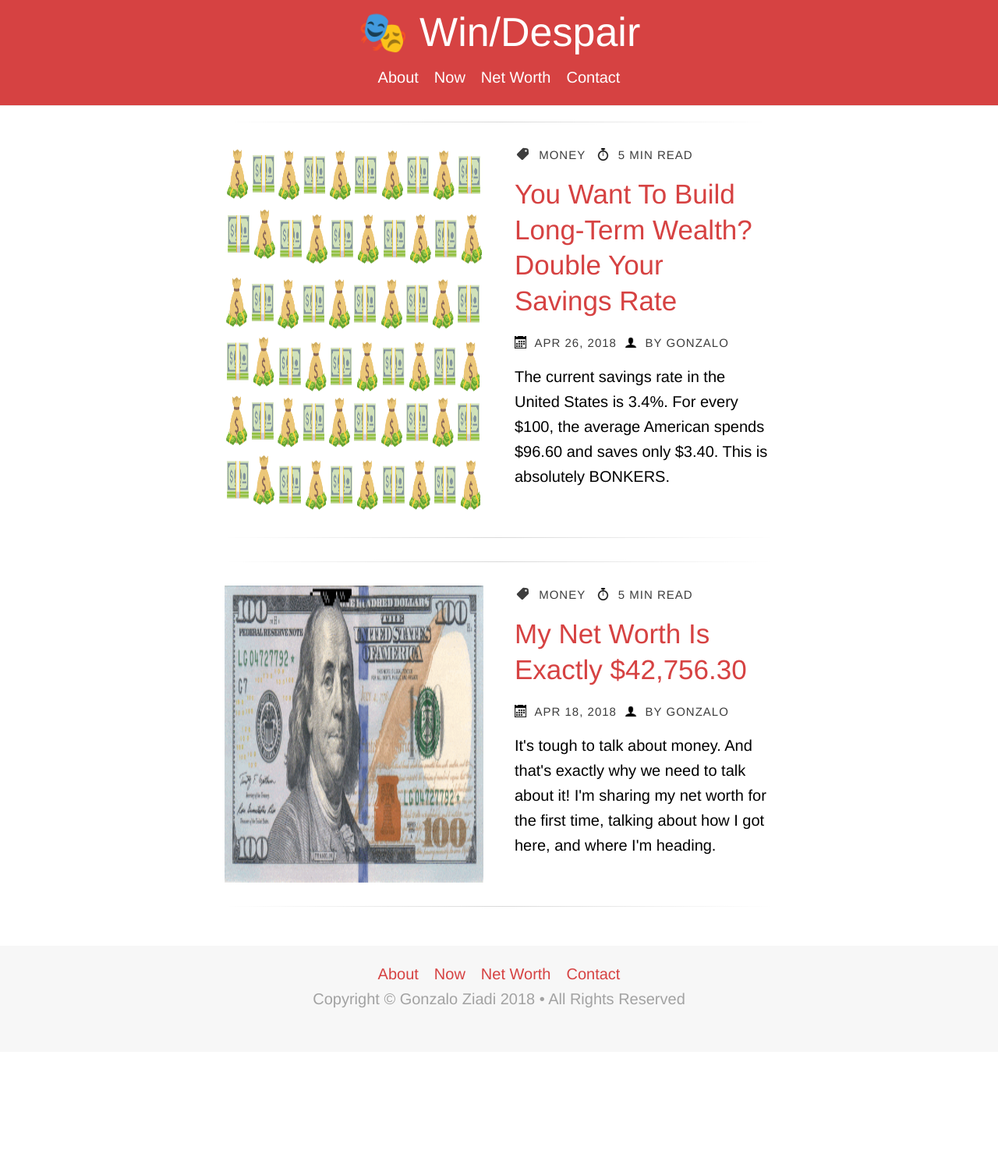
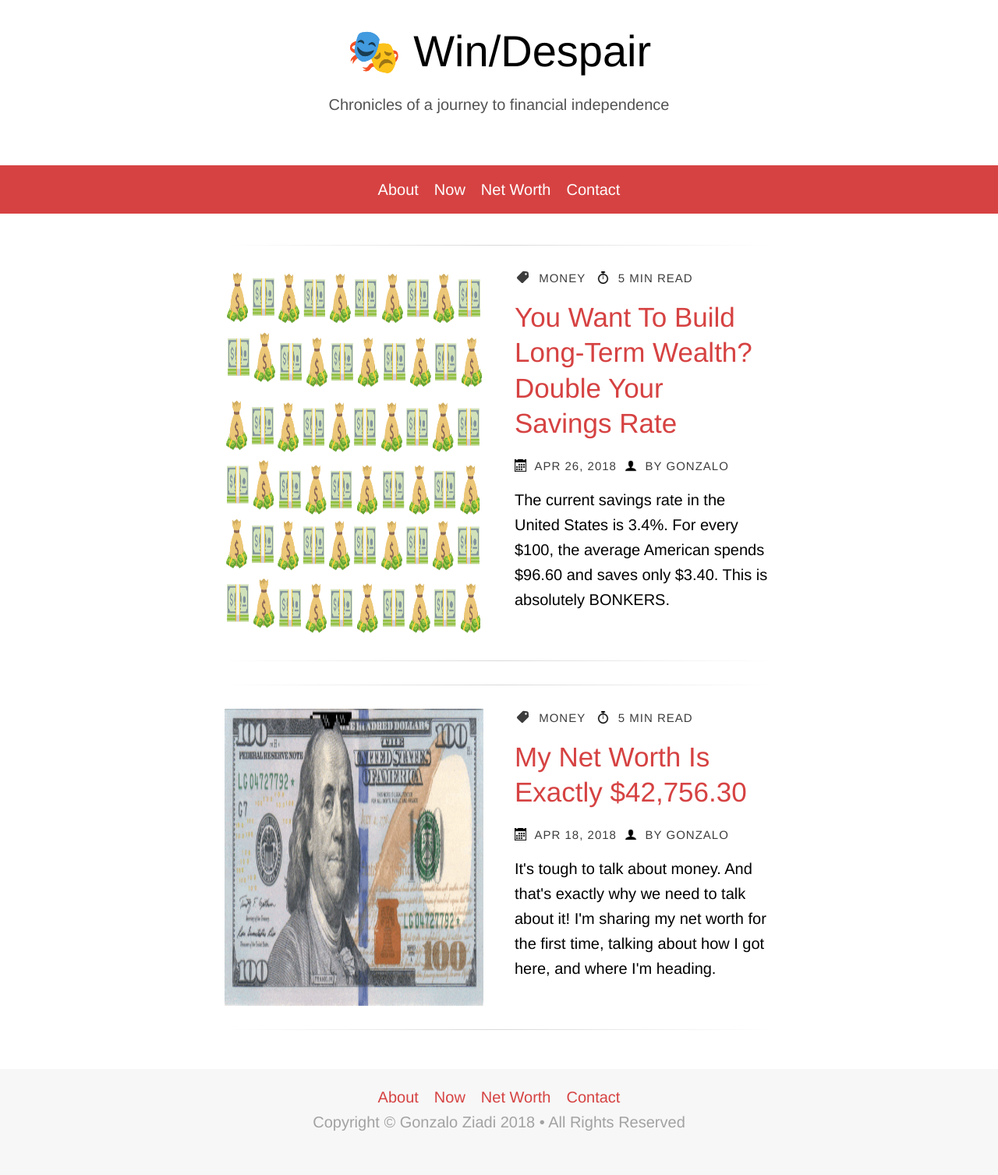
Before and after one commit to frankiecd86/windespair, a Jekyll site: the page built from index.html, in a window 1280 px wide. Shown: the whole page at 78% size. Built offline with Jekyll 4.4.1, drawn with Linux system fonts in a browser that asks for light colours; before the commit the page ends 1349 px from its top, so only the background shows below that.

Commit message:
Fixed header for redesign

```diff
--- a/_config.yml
+++ b/_config.yml
@@ -7,7 +7,7 @@
 title: Win/Despair
 email: ziadig@gmail.com
 description: >
-  Want less. Create more. Ramblings on books and life.
+  Chronicles of a journey to financial independence
 url: "https://www.windespair.com" # the base hostname & protocol for your site
 
 # Name of repository, for use with Staticman
--- a/_includes/head.html
+++ b/_includes/head.html
@@ -4,7 +4,7 @@
     <meta name="viewport" content="width=device-width,minimum-scale=1,initial-scale=1">
     <meta name="robots" content="noodp" />
     {% seo title=false %}
-    <title>{% if page.title %}{{ page.title }} | {{ site.title }}{% else %}{{ site.title }} | Gonzalo Ziadi{% endif %}</title>
+    <title>{% if page.title %}{{ page.title }} | {{ site.title }}{% else %}{{ site.title }} | {{ site.description }}{% endif %}</title>
     <link rel="shortcut icon" type="image/x-icon" href="/favicon.ico?v=2">
     <link rel="alternate" type="application/rss+xml" title="{{ site.title }}" href="{{ "/feed.xml" | prepend: site.url }}">
 
--- a/_includes/header.html
+++ b/_includes/header.html
@@ -1,6 +1,9 @@
 <header class="site-header">
     <div class="site-header-title center">
-        <a href="/">🎭 {{ site.title }}</a>
+        <h1>
+          <a href="/">🎭 {{ site.title }}</a>
+        </h1>
+        <p class="site-description">{{ site.description }}</p>
     </div>
 
     {% include nav-links.html %}
--- a/_includes/main.scss
+++ b/_includes/main.scss
@@ -1,7 +1,7 @@
 $base-font-family: "Helvetica Neue", "Calibri Light", Roboto, sans-serif;
 
 $base-font-size:               20px;
-$site-header-font-size:        52px;
+$site-header-font-size:        56px;
 $site-header-mobile-font-size: 44px;
 $post-title-font-size:         2.3em;
 $post-subheader-font-size:     2.125em;
--- a/_sass/_custom.scss
+++ b/_sass/_custom.scss
@@ -32,6 +32,8 @@
 header > nav {
   margin-bottom: 1em;
   font-size: 20px;
+  padding: 15px;
+  background: $brand-color;
 
   @include media-query($on-palm){
     font-size: $small-font-size;
@@ -55,9 +57,6 @@
   }
 }
 .site-header {
-  background: $brand-color;
-  border-bottom: 1px solid $light-grey-color;
-
   > nav > a {
     color: white;
 
@@ -100,23 +99,28 @@
  * Home
  */
 .site-header-title {
+  padding: 30px;
+
+  a {
+    color: black;
     font-size: $site-header-font-size;
-
-    > a {
-        color: white;
-        opacity: 1;
-        transition: opacity .25s ease-in-out;
-
-        &:hover {
-          opacity: .5;
-        }
-    }
+    font-weight: 500;
+    opacity: 1;
+    transition: opacity .25s ease-in-out;
 
     @include media-query($on-palm){
        font-size: $site-header-mobile-font-size;
      }
+
+    &:hover {
+      opacity: .5;
+    }
+  }
 }
-
+.site-description {
+  color: #0a0a0a;
+  opacity: 0.7;
+}
 /**
  * Forms generic
  */
```
